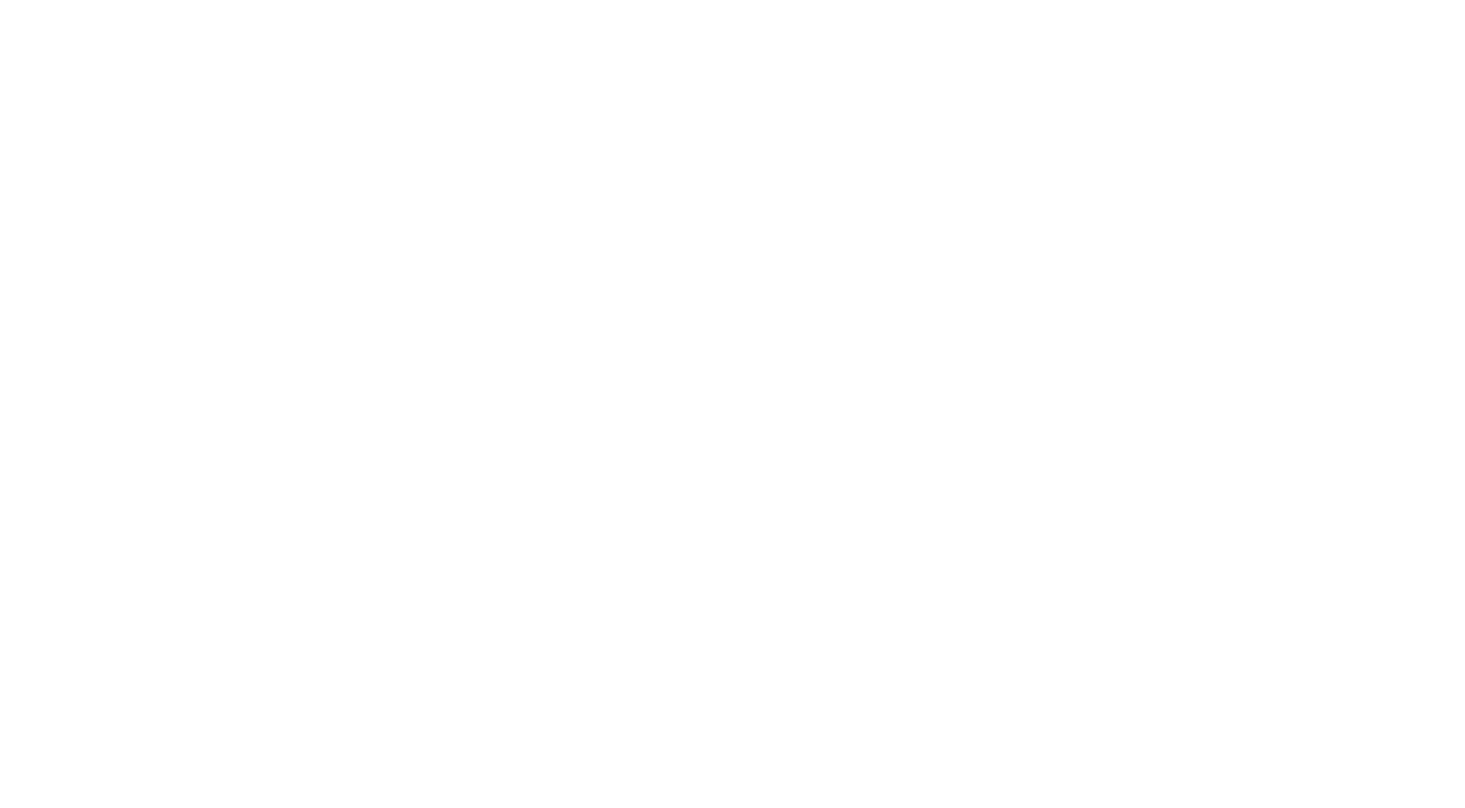
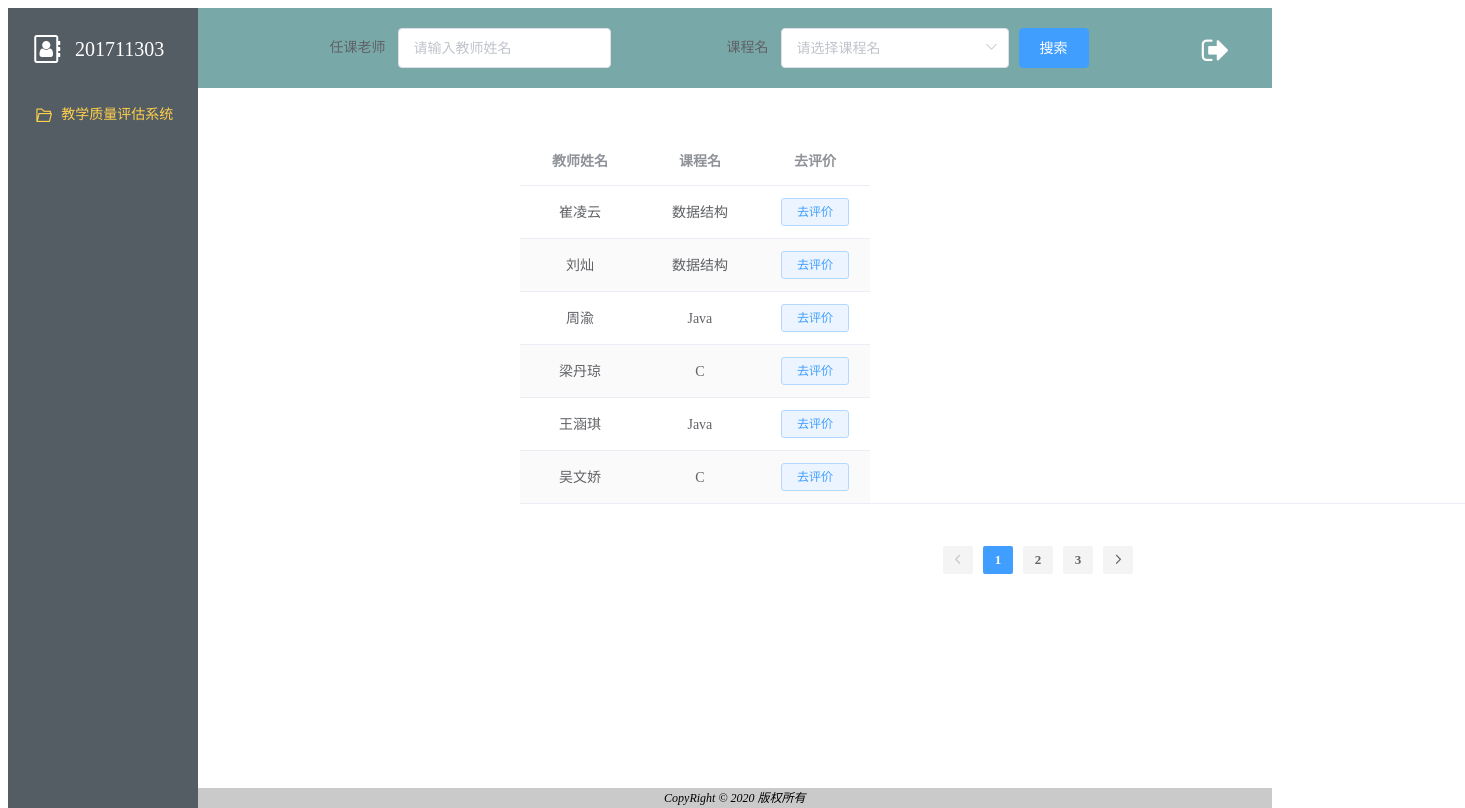
Before and after one commit to Fairy-s-team/Teaching-System, a Vue app: page /#/api/rank in a window 1280 px wide. Shown: the whole page, 1465 px wide, since content can reach past the window. Built offline with nearby package versions, Linux system fonts and the light colour scheme.

Commit message:
zhouyu third commit

```diff
--- a/src/components/EvaluateManagement/EvaluateContent.vue
+++ b/src/components/EvaluateManagement/EvaluateContent.vue
@@ -1,10 +1,14 @@
 <template>
   <div id="content">
     <EvaluateHeader />
-    <el-table :data="tableData" id="evaluateTable">
-      <el-table-column prop="teacherNum" label="教师姓名" width="120" align="center"></el-table-column>
-      <el-table-column prop="classNum" label="课程名" width="120" align="center"></el-table-column>
-      <el-table-column prop="evaluate" label="去评价" width="110" align="center">
+    <el-table
+      :data="tableData.slice((currentPage-1)*pageSize,currentPage*pageSize)"
+      stripe
+      id="evaluateTable"
+    >
+      <el-table-column prop="teacherName" label="教师姓名" width="120" align="center"></el-table-column>
+      <el-table-column prop="className" label="课程名" width="120" align="center"></el-table-column>
+      <!-- <el-table-column prop="evaluate" label="去评价" width="110" align="center">
         <template slot-scope="scope">
           <el-popconfirm
             confirmButtonText="去评价"
@@ -12,21 +16,39 @@
             icon="el-icon-info"
             iconColor="yellow"
             title="确定评价吗？"
-            @onConfirm="jumpToEvaluate(scope.$index, tableData)"
+            @onConfirm="jumpToEvaluate(scope.row)"
           >
-            <!-- @onConfirm="jumpToEvaluate(scope.$index, tableData)" -->
-            <!--  @onConfirm="jumpToEvaluate()"-->
-
             <el-button slot="reference" type="warning" size="mini" plain id="del">
               <i id="evaluateBtn">评价</i>
             </el-button>
           </el-popconfirm>
         </template>
+      </el-table-column>-->
+      <el-table-column prop="evaluate" label="去评价" width="110" align="center">
+        <template slot-scope="scope">
+          <el-button
+            @click="evaluateRow(scope.row)"
+            slot="reference"
+            type="primary"
+            size="mini"
+            plain
+            class="evaluate"
+          >去评价</el-button>
+        </template>
       </el-table-column>
     </el-table>
-    <div id="page">
-      <el-pagination background layout="prev, pager, next" :total="50"></el-pagination>
+    <div id="page" v-if="tableData.length != 0">
+      <el-pagination
+        background
+        layout="prev, pager, next"
+        :total="totalNum"
+        :page-size="pageSize"
+        :current-page.sync="currentPage"
+        @current-change="currentChange"
+        v-if="paginationShow"
+      ></el-pagination>
     </div>
+
     <EvaluateFooter />
   </div>
 </template>
@@ -34,47 +56,47 @@
 <script>
 import EvaluateHeader from "./EvaluateHeader";
 import EvaluateFooter from "./EvaluateFooter";
-
+import EvaluateDetail from "./EvaluateDetail";
 export default {
   name: "EvaluateContent",
   components: {
     EvaluateHeader,
-    EvaluateFooter
+    EvaluateFooter,
+    EvaluateDetail
   },
   data() {
     return {
       tableData: [],
-      isDel: false
+      isDel: false,
+      totalNum: 16, // 数据总数
+      pageSize: 6, // 每页的数据条数
+      currentPage: 1, // 当前页
+      paginationShow: true, // 用来强制刷新分页组件
+      selectDataNum: "-1" // 当前选中需要编辑的教职工编号
     };
+  },
+  props: {
+    isdel: {
+      type: Boolean,
+      required: true
+    },
+    isEdit: {
+      type: Boolean,
+      required: true
+    }
   },
   mounted() {
     this.getData();
   },
   methods: {
-    jumpToEvaluate: function(index, rows) {
+    evaluateRow(row) {
       console.log("跳转到对目标教师及其课程进行评价的页面！");
-      this.$router.push("/EvaluateDetail");
-      //1
-      // var teacherName = rows[0];
-      // var className = rows[1];
-      // this.$router.push("/EvaluateDetail" + teacherName + "/" + className);
-      // console.log("跳转成功！");
-      //2
-      // this.$router.push({ name: "/EvaluateDetail", params: { id: "1" } });
+      // this.$router.push("/api/rank/detail");// 不传参跳转;
+      this.selectDataNum = row.teacherNum; // 向父组件传值
+      let editable = true;
+      this.$emit("startEvaluate", editable, row);
+      this.$router.push("/rank/detail/?id=" + this.selectDataNum);
     },
-    // jumpToEvaluate: function(index, rows) {
-    //   console.log("跳转到对目标教师及其课程进行评价的页面！");
-    //   this.$router.push("/EvaluateDetail");
-    //   var teacherName = rows[0];
-    //   var className = rows[1];
-    //   this.$router.push({
-    //     path: "/EvaluateDetail",
-    //     query: {
-    //       teacherName: this.teaName,
-    //       className: this.couName
-    //     }
-    //   });
-    // },
     getData() {
       console.log("要开始获取数据了哦");
       this.$http
@@ -86,6 +108,9 @@ export default {
         .catch(err => {
           console.log(err);
         });
+    },
+    currentChange(val) {
+      this.currentPage = val;
     }
   }
 };
--- a/src/components/EvaluateManagement/EvaluateDetail.vue
+++ b/src/components/EvaluateManagement/EvaluateDetail.vue
@@ -5,107 +5,135 @@
       <!-- 用于显示标题信息 -->
       <div id="header">
         <div class="FormBlock">
-          <p>请对老师进行评价：</p>
+          <p>请对老师进行评价(等级A:5分,B:4分,C:3分,D:2分)：</p>
         </div>
       </div>
       <!-- 用于显示详细评价的6个标准 -->
       <div id="detial-right-content-main">
-        <el-form
-          ref="form"
-          :model="form"
-          label-width="500px"
-          :data="tableData"
-          id="evaluateDetailTable"
-        >
-          <!-- <el-form-item>{{ item.qus }}</el-form-item>
-          <el-radio-group v-model="form.resource1">
-            <el-radio label="A"></el-radio>
-            <el-radio label="B"></el-radio>
-            <el-radio label="C"></el-radio>
-            <el-radio label="D"></el-radio>
-          </el-radio-group>-->
-
-          <el-form-item label="1.讲课思路和概念清楚，容易听懂">
+        <el-form ref="form" :model="form" label-width="500px">
+          <!-- v-for="(item,index) in tableData"
+          :key="index"
+          <el-form-item>{{ tableData[index]}}</el-form-item>
+          <el-form-item>
             <el-radio-group v-model="form.resource1">
               <el-radio label="A"></el-radio>
               <el-radio label="B"></el-radio>
               <el-radio label="C"></el-radio>
               <el-radio label="D"></el-radio>
             </el-radio-group>
+          </el-form-item>-->
+
+          <el-form-item label="1.讲课思路和概念清楚，容易听懂">
+            <el-radio-group v-model="form.resource1">
+              <el-radio
+                v-for="item in chooseOptions"
+                :key="item.value"
+                :label="item.label"
+                :value="item.value"
+                @change="valueOfOption1(item.value)"
+              ></el-radio>
+            </el-radio-group>
+
+            <!-- <el-radio-group v-model="form.resource1">
+              <el-radio label="A" value="5"></el-radio>
+              <el-radio label="B" value="4"></el-radio>
+              <el-radio label="C" value="3"></el-radio>
+              <el-radio label="D" value="2"></el-radio>
+            </el-radio-group>-->
           </el-form-item>
 
           <el-form-item label="2.教师上课认真，课堂纪律好">
             <el-radio-group v-model="form.resource2">
-              <el-radio label="A"></el-radio>
-              <el-radio label="B"></el-radio>
-              <el-radio label="C"></el-radio>
-              <el-radio label="D"></el-radio>
+              <el-radio
+                v-for="item in chooseOptions"
+                :key="item.value"
+                :label="item.label"
+                :value="item.value"
+                @change="valueOfOption2(item.value)"
+              ></el-radio>
             </el-radio-group>
           </el-form-item>
 
           <el-form-item label="3.使用现代化教学手段">
             <el-radio-group v-model="form.resource3">
-              <el-radio label="A"></el-radio>
-              <el-radio label="B"></el-radio>
-              <el-radio label="C"></el-radio>
-              <el-radio label="D"></el-radio>
+              <el-radio
+                v-for="item in chooseOptions"
+                :key="item.value"
+                :label="item.label"
+                :value="item.value"
+                @change="valueOfOption3(item.value)"
+              ></el-radio>
             </el-radio-group>
           </el-form-item>
 
           <el-form-item label="4.批改作业认真，辅导答疑热情">
             <el-radio-group v-model="form.resource4">
-              <el-radio label="A"></el-radio>
-              <el-radio label="B"></el-radio>
-              <el-radio label="C"></el-radio>
-              <el-radio label="D"></el-radio>
+              <el-radio
+                v-for="item in chooseOptions"
+                :key="item.value"
+                :label="item.label"
+                :value="item.value"
+                @change="valueOfOption4(item.value)"
+              ></el-radio>
             </el-radio-group>
           </el-form-item>
 
           <el-form-item label="5.上课不迟到，不提前下课，不随便停课">
             <el-radio-group v-model="form.resource5">
-              <el-radio label="A"></el-radio>
-              <el-radio label="B"></el-radio>
-              <el-radio label="C"></el-radio>
-              <el-radio label="D"></el-radio>
+              <el-radio
+                v-for="item in chooseOptions"
+                :key="item.value"
+                :label="item.label"
+                :value="item.value"
+                @change="valueOfOption5(item.value)"
+              ></el-radio>
             </el-radio-group>
           </el-form-item>
 
           <el-form-item label="6.教材和辅导资料适用">
             <el-radio-group v-model="form.resource6">
-              <el-radio label="A"></el-radio>
-              <el-radio label="B"></el-radio>
-              <el-radio label="C"></el-radio>
-              <el-radio label="D"></el-radio>
+              <el-radio
+                v-for="item in chooseOptions"
+                :key="item.value"
+                :label="item.label"
+                :value="item.value"
+                @change="valueOfOption6(item.value)"
+              ></el-radio>
             </el-radio-group>
           </el-form-item>
-
+        </el-form>
+        <el-form>
           <el-button id="subAndreturnBtn" type="primary" @click="onSubmit()">提交</el-button>
+          <!-- this.resultTemp1,this.resultTemp2,this.resultTemp3,this.resultTemp4,this.resultTemp5,this.resultTemp6 -->
         </el-form>
       </div>
-      <EavluateFooter />
+      <EvaluateFooter />
     </div>
   </div>
 </template>
 
 <script>
 import EvaluateNav from "./EvaluateNav";
+import EvaluateHeader from "./EvaluateHeader";
 import EvaluateFooter from "./EvaluateFooter";
 export default {
   name: "EvaluateDetail",
   components: {
     EvaluateNav,
+    EvaluateHeader,
     EvaluateFooter
   },
   data() {
     return {
-      tableData: [],
+      tableData: [
+        // "1.讲课思路和概念清楚，容易听懂",
+        // "2.教师上课认真，课堂纪律好",
+        // "3.使用现代化教学手段",
+        // "4.批改作业认真，辅导答疑热情",
+        // "5.上课不迟到，不提前下课，不随便停课",
+        // "6.教材和辅导资料适用"
+      ],
       isDel: false,
-      /*以下方法就是接收父页面传参
-        获取id:this.$route.params.id
-        获取title:this.$route.params.title,
-      */
-      teacherNum: this.$route.params.teacherNum,
-      classNum: this.$route.params.classNum,
       form: {
         resource1: "",
         resource2: "",
@@ -113,33 +141,59 @@ export default {
         resource4: "",
         resource5: "",
         resource6: ""
-      }
+      },
+      result: 0,
+      resultTemp1: -1,
+      resultTemp2: -1,
+      resultTemp3: -1,
+      resultTemp4: -1,
+      resultTemp5: -1,
+      resultTemp6: -1,
+      index: 0,
+      chooseOptions: [
+        { value: 5, label: "A" },
+        { value: 4, label: "B" },
+        { value: 3, label: "C" },
+        { value: 2, label: "D" }
+      ]
     };
   },
-  // created() {
-  //   var teaName = this.$route.query.teaName;
-  //   var couName = this.$route.query.couName;
-  // },
   mounted() {
     this.getData();
   },
   methods: {
+    valueOfOption1(value) {
+      this.resultTemp1 = parseInt(value);
+      // console.log("第一个的值是：" + parseInt(value) + "类型" + typeof parseInt(value));
+    },
+    valueOfOption2(value) {
+      this.resultTemp2 = parseInt(value);
+    },
+    valueOfOption3(value) {
+      this.resultTemp3 = parseInt(value);
+    },
+    valueOfOption4(value) {
+      this.resultTemp4 = parseInt(value);
+    },
+    valueOfOption5(value) {
+      this.resultTemp5 = parseInt(value);
+    },
+    valueOfOption6(value) {
+      this.resultTemp6 = parseInt(value);
+    },
     onSubmit() {
+      this.result =
+        (parseInt(this.resultTemp1) +
+          parseInt(this.resultTemp2) +
+          parseInt(this.resultTemp3) +
+          parseInt(this.resultTemp4) +
+          parseInt(this.resultTemp5) +
+          parseInt(this.resultTemp6)) /
+        6;
+      //输出总评成绩
+      console.log("总评是" + this.result);
+      this.$router.push("/");
       console.log("submit!");
-      // tableData.teacherNum = teacherNum;
-      // tableData.classNum = classNum;
-      // tableData.rankQ1 = rankQ1;
-      // tableData.rankQ2 = rankQ2;
-      // tableData.rankQ3 = rankQ3;
-      // tableData.rankQ4 = rankQ4;
-      // tableData.rankQ5 = rankQ5;
-      // tableData.rankQ6 = rankQ6;
-      this.$router.push("/");
-    },
-    getName() {
-      var teacherNum = this.data.teacherNum;
-      var classNum = this.data.classNum;
-      var name = teacherNum + ":" + classNum;
     },
     getData() {
       console.log("EvaluateDetail要开始获取数据了哦");
--- a/src/components/EvaluateManagement/EvaluateHeader.vue
+++ b/src/components/EvaluateManagement/EvaluateHeader.vue
@@ -3,28 +3,39 @@
     <div class="FormBlock">
       <el-form :inline="true" :model="form" label-width="80px" class="demo-form-inline">
         <el-form-item label="任课老师" class="selectBlock">
-          <el-select v-model="form.title" placeholder="请选择职称">
+          <el-autocomplete
+            class="inline-input"
+            v-model="inputName"
+            :fetch-suggestions="querySearch"
+            placeholder="请输入教师姓名"
+          ></el-autocomplete>
+        </el-form-item>
+
+        <!-- <el-form-item label="任课老师" class="selectBlock">
+          <el-select v-model="form.title" placeholder="请选择教师名">
             <el-option label="张三" value="0"></el-option>
             <el-option label="李四" value="1"></el-option>
             <el-option label="王五" value="2"></el-option>
             <el-option label="赵二" value="3"></el-option>
             <el-option label="孙五" value="4"></el-option>
           </el-select>
-        </el-form-item>
+        </el-form-item>-->
         <el-form-item label="课程名" class="selectBlock">
-          <el-select v-model="form.degree" placeholder="请选择学历">
+          <el-select v-model="form.degree" placeholder="请选择课程名">
             <el-option label="C" value="0"></el-option>
             <el-option label="数据结构" value="1"></el-option>
             <el-option label="C++" value="2"></el-option>
             <el-option label="Java" value="3"></el-option>
           </el-select>
         </el-form-item>
-        <el-form-item>
+        <!-- <el-form-item>
           <el-tooltip class="item" effect="dark" content="搜索" placement="bottom">
-            <el-button type="primary" @click="onSubmit" id="search">
+            <el-button type="primary" @click="onSubmit()" id="search">
               <i class="fa fa-search"></i>
             </el-button>
-          </el-tooltip>
+        </el-tooltip>-->
+        <el-form-item>
+          <el-button type="primary" @click="onSubmit">搜索</el-button>
         </el-form-item>
       </el-form>
       <div id="signOut">
--- a/static/EvaluateTest.json
+++ b/static/EvaluateTest.json
@@ -1,26 +1,82 @@
 [
     {
-        "teacherNum": "张三",
-        "classNum": "数据结构"
+        "teacherNum": "1",
+        "teacherName": "崔凌云",
+        "className": "数据结构"
     },
     {
-        "teacherNum": "李四",
-        "classNum": "数据结构"
+        "teacherNum": "2",
+        "teacherName": "刘灿",
+        "className": "数据结构"
     },
     {
-        "teacherNum": "王五",
-        "classNum": "Java"
+        "teacherNum": "3",
+        "teacherName": "周渝",
+        "className": "Java"
     },
     {
-        "teacherNum": "赵二",
-        "classNum": "C"
+        "teacherNum": "4",
+        "teacherName": "梁丹琼",
+        "className": "C"
     },
     {
-        "teacherNum": "孙五",
-        "classNum": "Java"
+        "teacherNum": "5",
+        "teacherName": "王涵琪",
+        "className": "Java"
     },
     {
-        "teacherNum": "张三",
-        "classNum": "C"
+        "teacherNum": "6",
+        "teacherName": "吴文娇",
+        "className": "C"
+    },
+    {
+        "teacherNum": "7",
+        "teacherName": "张三",
+        "className": "数据结构"
+    },
+    {
+        "teacherNum": "8",
+        "teacherName": "李四",
+        "className": "数据结构"
+    },
+    {
+        "teacherNum": "9",
+        "teacherName": "王五",
+        "className": "Java"
+    },
+    {
+        "teacherNum": "10",
+        "teacherName": "赵二",
+        "className": "C"
+    },
+    {
+        "teacherNum": "11",
+        "teacherName": "孙五",
+        "className": "Java"
+    },
+    {
+        "teacherNum": "12",
+        "teacherName": "张三",
+        "className": "数据结构"
+    },
+    {
+        "teacherNum": "13",
+        "teacherName": "李四",
+        "className": "数据结构"
+    },
+    {
+        "teacherNum": "14",
+        "teacherName": "王五",
+        "className": "Java"
+    },
+    {
+        "teacherNum": "15",
+        "teacherName": "赵二",
+        "className": "C"
+    },
+    {
+        "teacherNum": "16",
+        "teacherName": "孙五",
+        "className": "Java"
     }
 ]
```
Also changed, not shown: src/router/index.js (+15 -6 lines), static/EvaluateAnswer.json (deleted, +0 -13 lines).
